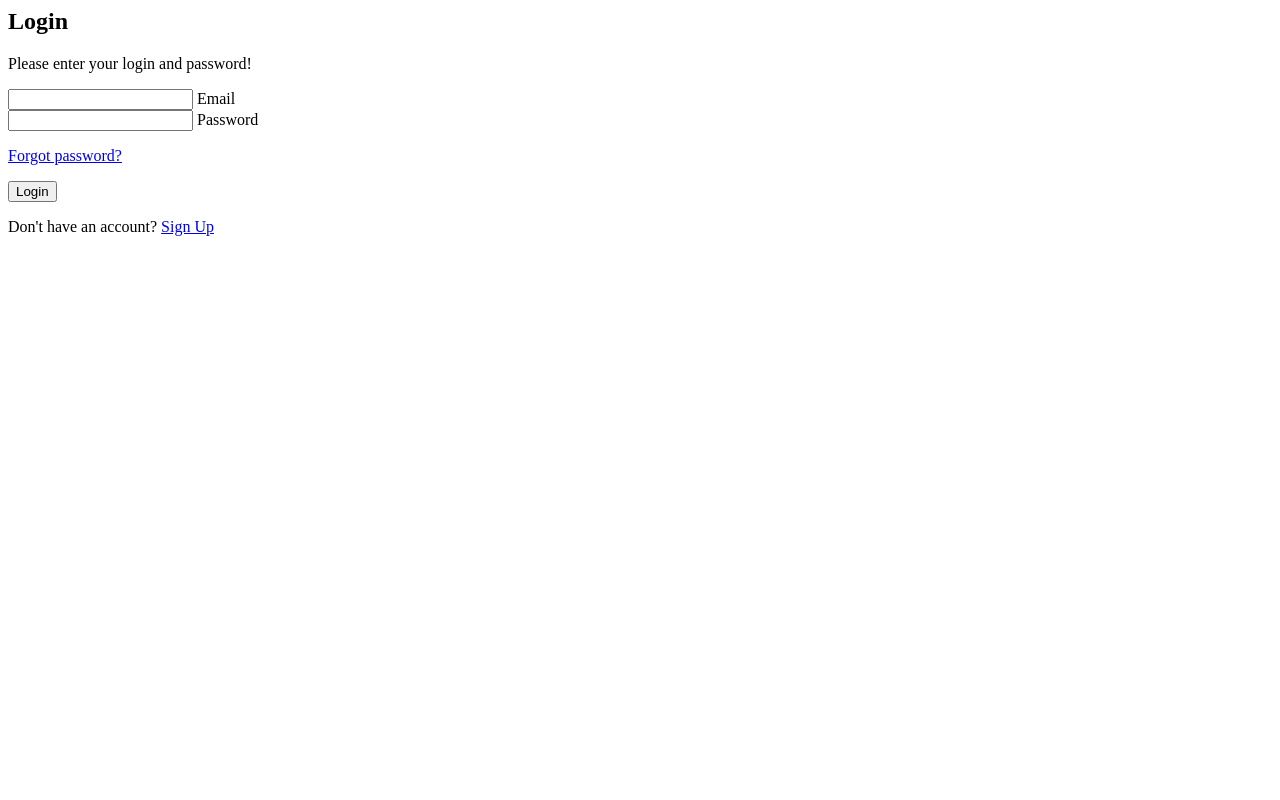
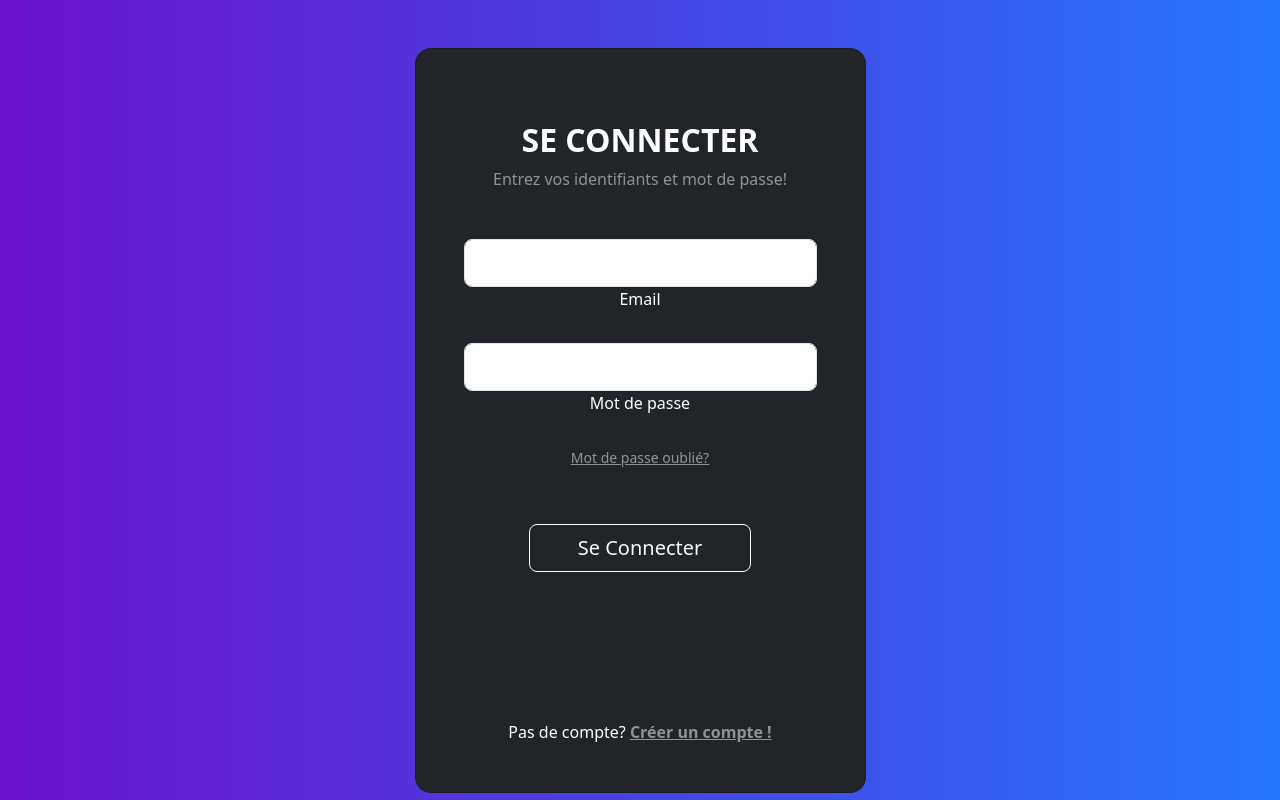
Before and after one commit to ClaraBousquet/Dizzer, a Symfony app: template app/templates/public/login.html.twig in a window 1280 px wide. Run offline with Twig, Linux system fonts and the light colour scheme; the template is opened without the code that fills it, so the values that code supplies are empty; some libraries are stand-ins or nearby versions.

Commit message:
modaleLogin

```diff
--- a/app/public/style/styles.css
+++ b/app/public/style/styles.css
@@ -65,6 +65,9 @@ title {
 }
 
 
+
+
+/* Login */
 .gradient-custom {
 /* fallback for old browsers */
 background: #6a11cb;
--- a/app/templates/public/index.html.twig
+++ b/app/templates/public/index.html.twig
@@ -25,10 +25,10 @@
                     <a class="nav-link" href="#">Musique</a>
                 </li>
                 <li class="nav-item">
-                    <a class="nav-link disabled" href="#">Podcast</a>
+                    <a class="nav-link " href="#">Podcast</a>
                 </li>
                 <li class="nav-item">
-                    <a class="nav-link disabled" href="{{ path('login')}}">Se connecter</a>
+                    <a class="nav-link " href="{{ path('login')}}">Se connecter</a>
                 </li>
             </ul>
         </nav>
--- a/app/templates/public/login.html.twig
+++ b/app/templates/public/login.html.twig
@@ -1,3 +1,9 @@
+{% extends 'base.html.twig' %}
+
+{% block title %} Se connecter {% endblock %}
+
+{% block body %}
+
 <section class="vh-100 gradient-custom">
   <div class="container py-5 h-100">
     <div class="row d-flex justify-content-center align-items-center h-100">
@@ -7,8 +13,8 @@
 
             <div class="mb-md-5 mt-md-4 pb-5">
 
-              <h2 class="fw-bold mb-2 text-uppercase">Login</h2>
-              <p class="text-white-50 mb-5">Please enter your login and password!</p>
+              <h2 class="fw-bold mb-2 text-uppercase">Se connecter</h2>
+              <p class="text-white-50 mb-5">Entrez vos identifiants et mot de passe!</p>
 
               <div class="form-outline form-white mb-4">
                 <input type="email" id="typeEmailX" class="form-control form-control-lg" />
@@ -17,12 +23,12 @@
 
               <div class="form-outline form-white mb-4">
                 <input type="password" id="typePasswordX" class="form-control form-control-lg" />
-                <label class="form-label" for="typePasswordX">Password</label>
+                <label class="form-label" for="typePasswordX">Mot de passe</label>
               </div>
 
-              <p class="small mb-5 pb-lg-2"><a class="text-white-50" href="#!">Forgot password?</a></p>
+              <p class="small mb-5 pb-lg-2"><a class="text-white-50" href="#!">Mot de passe oublié?</a></p>
 
-              <button class="btn btn-outline-light btn-lg px-5" type="submit">Login</button>
+              <button class="btn btn-outline-light btn-lg px-5" type="submit">Se Connecter</button>
 
               <div class="d-flex justify-content-center text-center mt-4 pt-1">
                 <a href="#!" class="text-white"><i class="fab fa-facebook-f fa-lg"></i></a>
@@ -33,7 +39,7 @@
             </div>
 
             <div>
-              <p class="mb-0">Don't have an account? <a href="#!" class="text-white-50 fw-bold">Sign Up</a>
+              <p class="mb-0">Pas de compte? <a href="#!" class="text-white-50 fw-bold">Créer un compte !</a>
               </p>
             </div>
 
@@ -43,3 +49,6 @@
     </div>
   </div>
 </section>
+
+
+{% endblock %}
```
